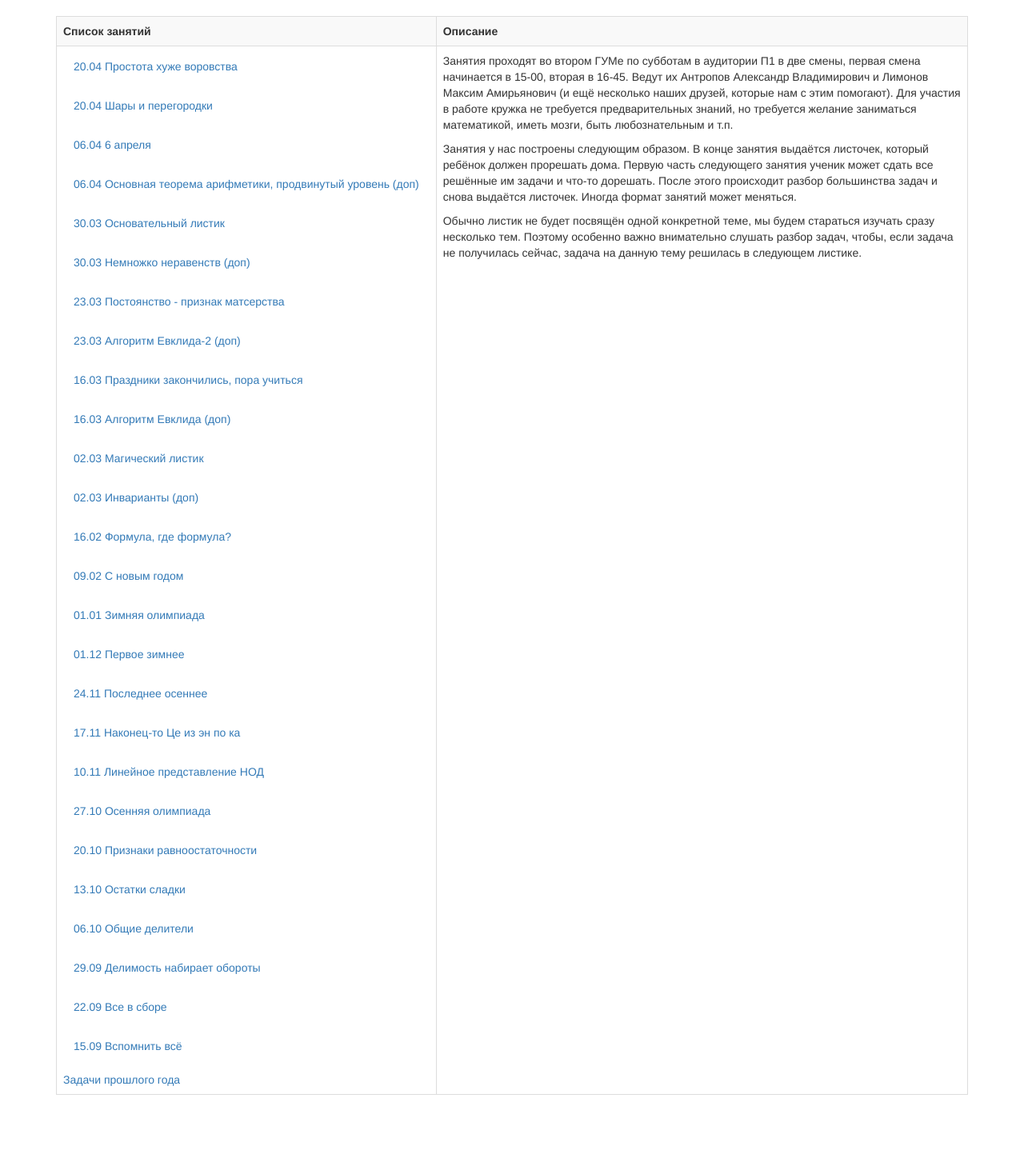
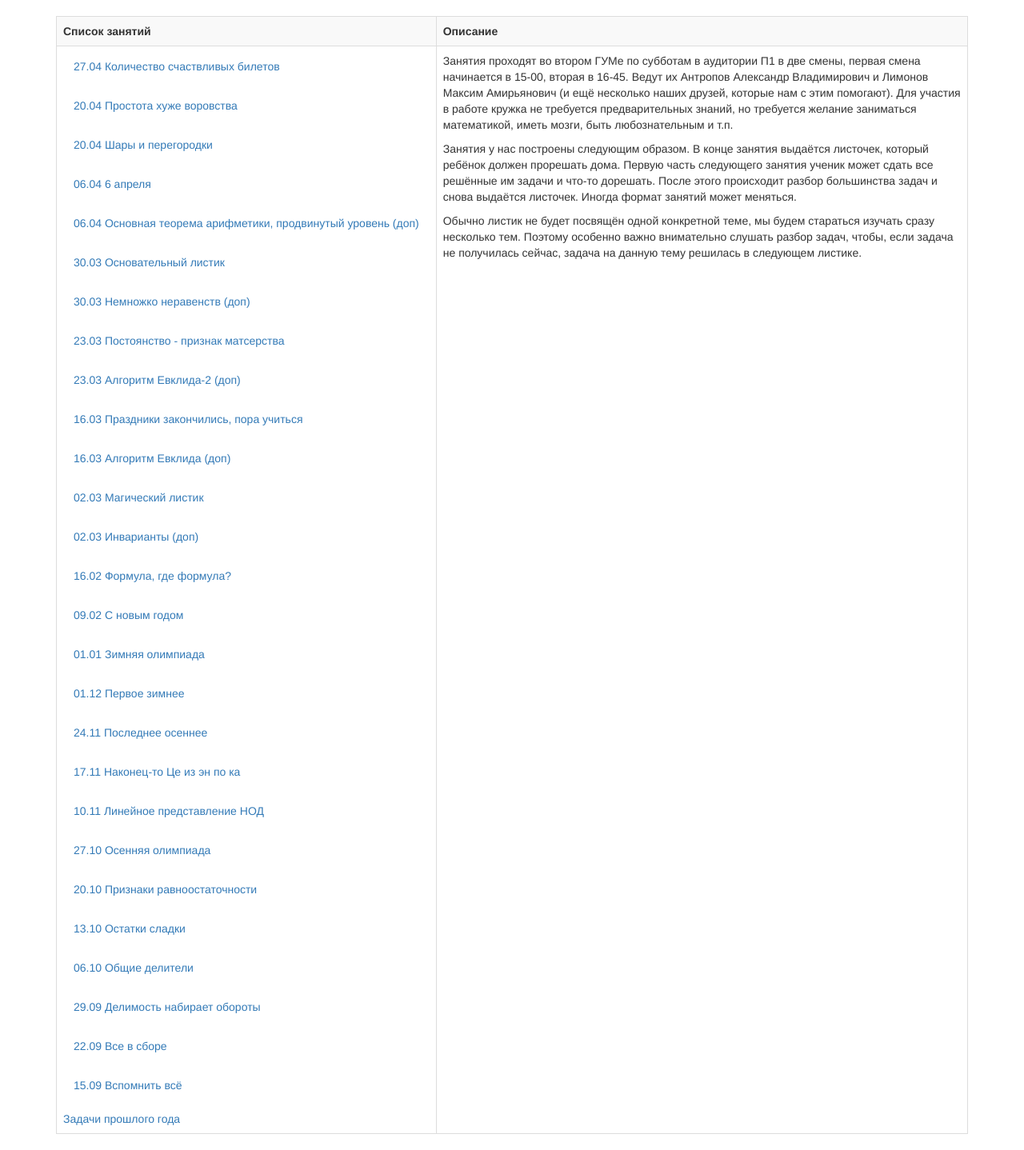
Before and after one commit to matemax/test_site, a Flask app: page /lessons in a window 1280 px wide. Shown: the part 52-1490 px from the top of the page at 80% size. Before the commit the page ends 1421 px from the top, so only its background shows below. Run offline with Flask 2, Linux system fonts and the light colour scheme; some libraries are stand-ins or nearby versions.

Commit message:
add lesson

```diff
--- a/app/templates/list_lessons.html
+++ b/app/templates/list_lessons.html
@@ -1,3 +1,6 @@
+<div class="form-group">
+    <a href="/lessons/profi_7" class="btn btn btn-link">27.04 Количество счаствливых билетов</a>
+</div>
 <div class="form-group">
     <a href="/lessons/18" class="btn btn btn-link">20.04 Простота хуже воровства</a>
 </div>
```
Also changed, not shown: 1 other file.
